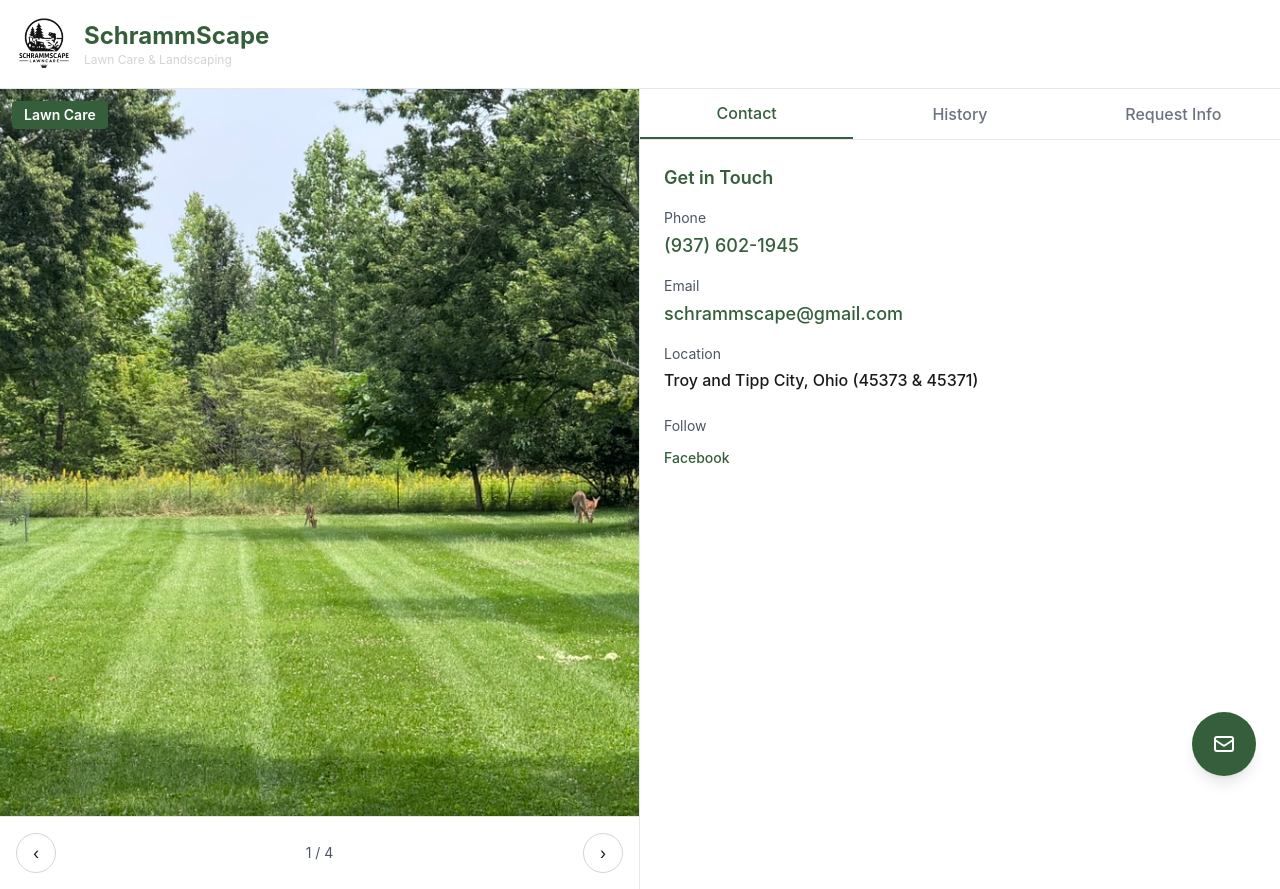
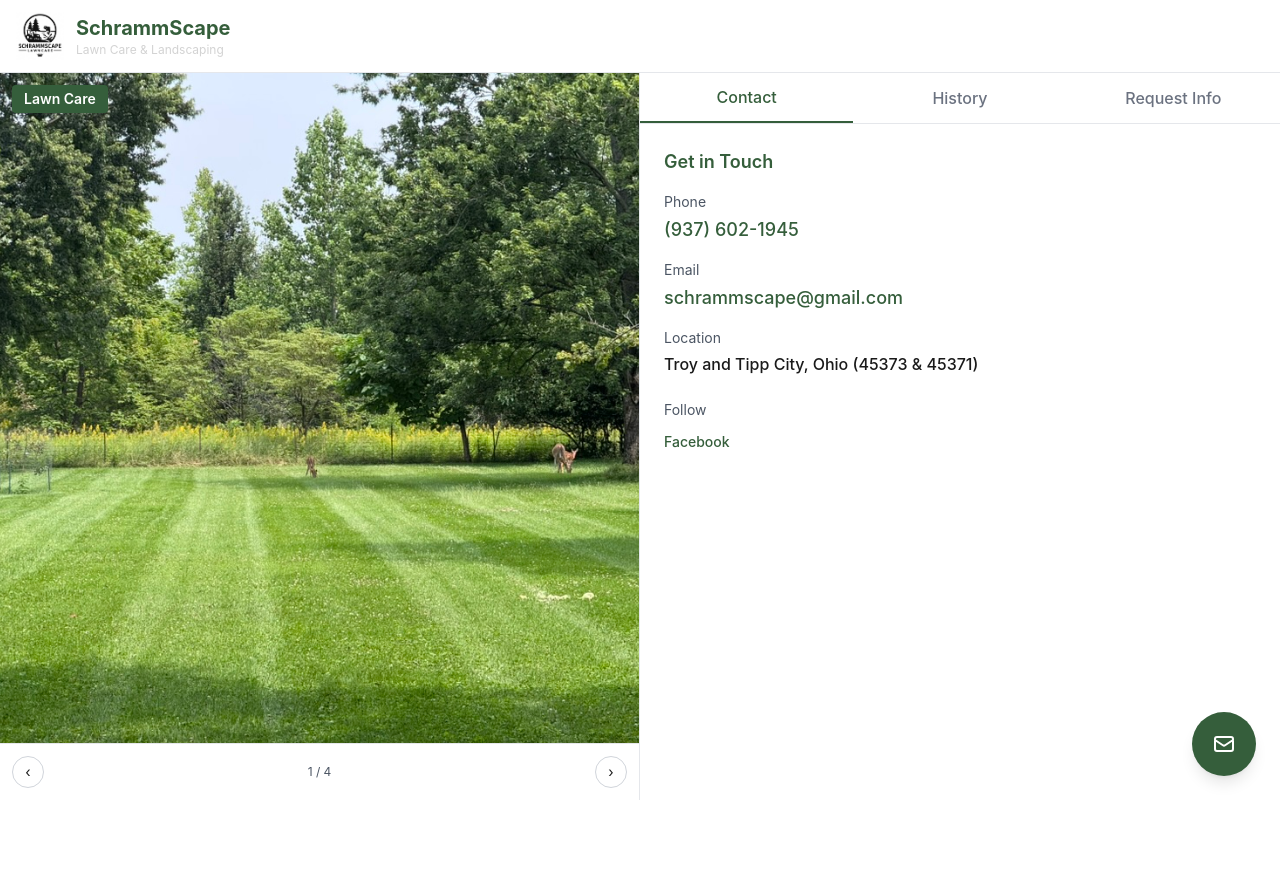
Before and after one commit to sureamiceman/schrammscape.com, a Next.js app: page / in a window 1280 px wide. After the commit the page ends 800 px from the top, so only its background shows below. Built offline with nearby package versions, Linux system fonts and the light colour scheme.

Commit message:
Make layout adaptive and fit entirely in viewport without scrolling

```diff
--- a/app/page.tsx
+++ b/app/page.tsx
@@ -93,12 +93,12 @@ export default function Home() {
   }
 
   return (
-    <div className="min-h-screen bg-white">
+    <div className="flex flex-col h-screen bg-white overflow-hidden">
       {/* Header */}
-      <header className="border-b sticky top-0 z-40 bg-white">
-        <div className="max-w-7xl mx-auto px-4 py-4 flex items-center justify-between">
+      <header className="border-b flex-shrink-0 bg-white">
+        <div className="px-4 py-3 flex items-center justify-between">
           <div className="flex items-center gap-3">
-            <div className="w-14 h-14 relative">
+            <div className="w-12 h-12 relative">
               <Image
                 src="/images/logo/0F32A119-F791-4906-A7E3-0A8E1614216B_1_105_c.jpeg"
                 alt="SchrammScape Logo"
@@ -107,7 +107,7 @@ export default function Home() {
               />
             </div>
             <div>
-              <h1 className="text-2xl font-bold" style={{ color: 'var(--hunter)' }}>SchrammScape</h1>
+              <h1 className="text-xl font-bold" style={{ color: 'var(--hunter)' }}>SchrammScape</h1>
               <p className="text-xs" style={{ color: 'var(--grey-medium)' }}>Lawn Care & Landscaping</p>
             </div>
           </div>
@@ -115,16 +115,16 @@ export default function Home() {
       </header>
 
       {/* Main Content */}
-      <main className="max-w-7xl mx-auto">
+      <main className="flex-1 overflow-hidden">
         {/* Desktop Layout (side-by-side) */}
-        <div className="hidden md:grid md:grid-cols-2 gap-0 min-h-screen">
+        <div className="hidden md:grid md:grid-cols-2 gap-0 h-full">
           {/* Left: Photo Carousel */}
-          <div className="border-r">
+          <div className="border-r overflow-hidden">
             <PhotoCarousel photos={currentPhotos} />
           </div>
 
           {/* Right: Tab Menu */}
-          <div ref={tabMenuRef}>
+          <div ref={tabMenuRef} className="overflow-hidden">
             <TabMenu
               contactInfo={CONTACT_INFO}
               historyContent={HISTORY_CONTENT}
@@ -135,14 +135,14 @@ export default function Home() {
         </div>
 
         {/* Mobile Layout (stacked) */}
-        <div className="md:hidden flex flex-col">
-          {/* Photo Carousel */}
-          <div className="h-96">
+        <div className="md:hidden flex flex-col h-full">
+          {/* Photo Carousel - 45% of viewport */}
+          <div className="flex-shrink-0" style={{ height: '45%' }}>
             <PhotoCarousel photos={currentPhotos} />
           </div>
 
-          {/* Tab Menu */}
-          <div ref={tabMenuRef} className="flex-1">
+          {/* Tab Menu - 55% of viewport */}
+          <div ref={tabMenuRef} className="flex-1 overflow-hidden">
             <TabMenu
               contactInfo={CONTACT_INFO}
               historyContent={HISTORY_CONTENT}
--- a/components/PhotoCarousel.tsx
+++ b/components/PhotoCarousel.tsx
@@ -38,7 +38,7 @@ export default function PhotoCarousel({ photos }: PhotoCarouselProps) {
   }, [currentIndex])
 
   return (
-    <div className="w-full h-full flex flex-col">
+    <div className="w-full h-full flex flex-col overflow-hidden">
       {/* Photo Display */}
       <div className="relative flex-1 bg-gray-100 overflow-hidden">
         {current.isBeforeAfter && isBeforeAfterMode ? (
@@ -50,6 +50,7 @@ export default function PhotoCarousel({ photos }: PhotoCarouselProps) {
             fill
             className="object-cover"
             priority
+            sizes="(max-width: 768px) 100vw, 50vw"
           />
         )}
 
@@ -70,21 +71,21 @@ export default function PhotoCarousel({ photos }: PhotoCarouselProps) {
       </div>
 
       {/* Navigation */}
-      <div className="flex items-center justify-between px-4 py-4 bg-white border-t">
+      <div className="flex items-center justify-between px-3 py-3 bg-white border-t flex-shrink-0">
         <button
           onClick={handlePrev}
-          className="w-10 h-10 rounded-full border border-gray-300 flex items-center justify-center hover:bg-gray-100 transition"
+          className="w-8 h-8 rounded-full border border-gray-300 flex items-center justify-center hover:bg-gray-100 transition text-sm"
         >
           ‹
         </button>
 
-        <div className="text-sm text-gray-600">
+        <div className="text-xs text-gray-600">
           {currentIndex + 1} / {photos.length}
         </div>
 
         <button
           onClick={handleNext}
-          className="w-10 h-10 rounded-full border border-gray-300 flex items-center justify-center hover:bg-gray-100 transition"
+          className="w-8 h-8 rounded-full border border-gray-300 flex items-center justify-center hover:bg-gray-100 transition text-sm"
         >
           ›
         </button>
--- a/components/TabMenu.tsx
+++ b/components/TabMenu.tsx
@@ -28,12 +28,12 @@ export default function TabMenu({
   }
 
   return (
-    <div className="flex flex-col h-full bg-white">
+    <div className="flex flex-col h-full bg-white overflow-hidden">
       {/* Tab Headers */}
-      <div className="flex border-b">
+      <div className="flex border-b flex-shrink-0">
         <button
           onClick={() => handleTabClick('contact')}
-          className={`tab-button flex-1 text-center py-4 ${
+          className={`tab-button flex-1 text-center py-3 ${
             activeTab === 'contact' ? 'active' : ''
           }`}
         >
@@ -41,7 +41,7 @@ export default function TabMenu({
         </button>
         <button
           onClick={() => handleTabClick('history')}
-          className={`tab-button flex-1 text-center py-4 ${
+          className={`tab-button flex-1 text-center py-3 ${
             activeTab === 'history' ? 'active' : ''
           }`}
         >
@@ -49,7 +49,7 @@ export default function TabMenu({
         </button>
         <button
           onClick={() => handleTabClick('request')}
-          className={`tab-button flex-1 text-center py-4 ${
+          className={`tab-button flex-1 text-center py-3 ${
             activeTab === 'request' ? 'active' : ''
           }`}
         >
@@ -58,7 +58,7 @@ export default function TabMenu({
       </div>
 
       {/* Tab Content */}
-      <div className="flex-1 overflow-y-auto p-6">
+      <div className="flex-1 overflow-y-auto p-4 md:p-6">
         {activeTab === 'contact' && (
           <div className="space-y-6">
             <div>
```
